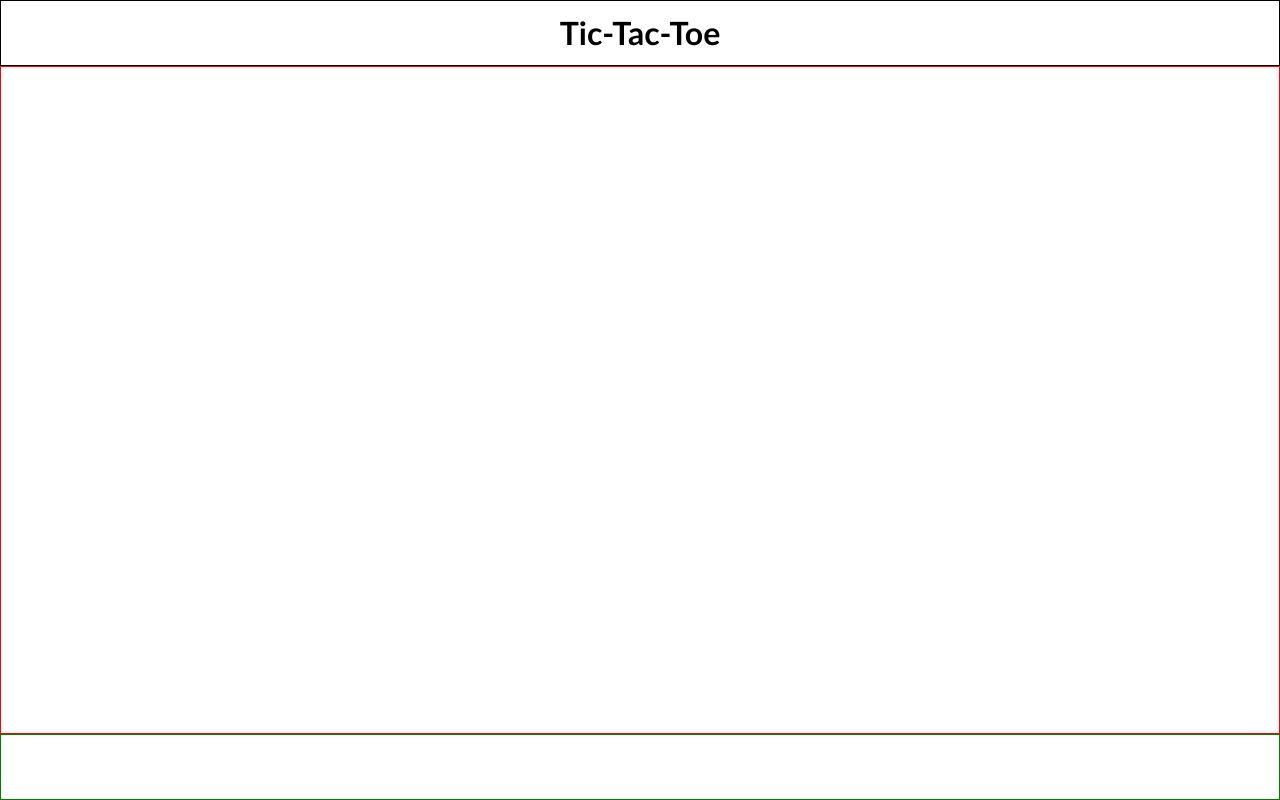
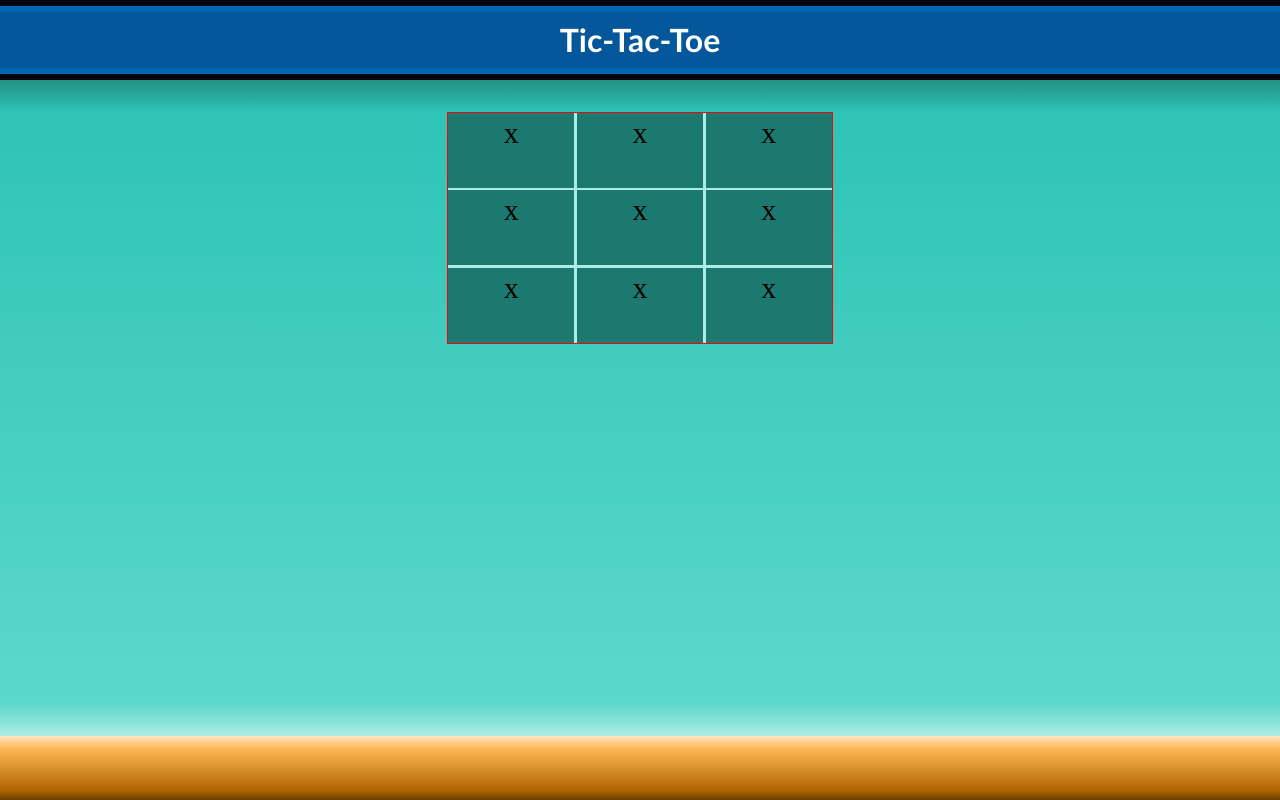
Before and after one commit to WonderNote18/top_js-tic-tac-toe, a plain HTML site: page index.html in a window 1280 px wide. Drawn offline with Linux system fonts and the light colour scheme.

Commit message:
Expanded webpage styles, added gameDisplay

```diff
--- a/index.html
+++ b/index.html
@@ -9,7 +9,42 @@
             <div id="headerContainer">
                 <h1 id="headerTitleText">Tic-Tac-Toe</h1>
             </div>
-            <div id="gameContainer"></div>
+            <div id="gameContainer">
+                <div id="gameDisplay">
+                    <div id="gameGrid1" class="gameGridCell">
+                        <div class="gameGridText">x</div>
+                    </div>
+                    <div id="gameGrid2" class="gameGridCell">
+                        <div class="gameGridText">x</div>
+                    </div>
+                    <div id="gameGrid3" class="gameGridCell">
+                        <div class="gameGridText">x</div>
+                    </div>
+                    <div id="gameGrid4" class="gameGridCell">
+                        <div class="gameGridText">x</div>
+                    </div>
+                    <div id="gameGrid5" class="gameGridCell">
+                        <div class="gameGridText">x</div>
+                    </div>
+                    <div id="gameGrid6" class="gameGridCell">
+                        <div class="gameGridText">x</div>
+                    </div>
+                    <div id="gameGrid7" class="gameGridCell">
+                        <div class="gameGridText">x</div>
+                    </div>
+                    <div id="gameGrid8" class="gameGridCell">
+                        <div class="gameGridText">x</div>
+                    </div>
+                    <div id="gameGrid9" class="gameGridCell">
+                        <div class="gameGridText">x</div>
+                    </div>
+                </div>
+                <div id="gameMessages"></div>
+                <div id="gameScore">
+                    <div id="player1" class="playerScore"></div>
+                    <div id="player2" class="playerScore"></div>
+                </div>
+            </div>
             <div id="footerContainer"></div>
         </div>
     </body>
--- a/styles.css
+++ b/styles.css
@@ -1,8 +1,22 @@
+/* TODO: Vertial align text in Grid Cells */
 html,
 body {
     font-size: 62.5%;
     height: 100%;
     margin: 0;
+}
+.gameGridCell {
+    background-color: #1C7970;
+    height: 100%;
+    width: 100%;
+    font-size: 3rem;
+    vertical-align: middle;
+    text-align: center;
+    display: table-cell;
+}
+.gameGridText {
+    display: inline-block;
+    vertical-align: middle;
 }
 #pageContainer {
     display: flex;
@@ -10,22 +24,46 @@ body {
     height: 100%;
 }
 #headerContainer {
-    border: 1px solid black;
+    border-bottom: 1.6vh ridge #023661;
+    border-top: 1.6vh groove #023661;
+    background-color: #04579A;
     font-family: 'Gill Sans', 'Gill Sans MT', Calibri, 'Trebuchet MS', sans-serif;
-    height: 8vh;
-    line-height: 8vh;
+    height: 7vh;
+    line-height: 7vh;
     overflow: hidden;
 }
 #headerTitleText {
     font-size: 3.2rem;
     text-align: center;
     margin: auto 0;
+    color: #FDFFFC;
 }
 #gameContainer {
-    border: 1px solid red;
+    background: #2ec4b6;
+    background: linear-gradient(180deg, #229286 0%, #2ec4b6 5%, #5bd8cc 95%, #ADECE5 100%);
     flex-grow: 1;
 }
+#gameDisplay {
+    display: grid;
+    background: #ADECE5;
+    margin: 4vh auto 0 auto;
+    width: 30%;
+    height: 35%;
+    border: 1px solid red;
+    grid-row: 3;
+    grid-column: 3;
+    grid-template-columns: 2fr 2fr 2fr;
+    grid-template-rows: 2fr 2fr 2fr;
+    grid-gap: 0.3vh;
+}
+#gameMessages {
+
+}
+#gameScore {
+
+}
 #footerContainer {
-    border: 1px solid green;
+    background: #ffb753;
+    background: linear-gradient(180deg, #FFE7C6 0%, #ffb753 20%, #af6600 85%, #693D00 100%);
     height: 8vh;
 }
```
